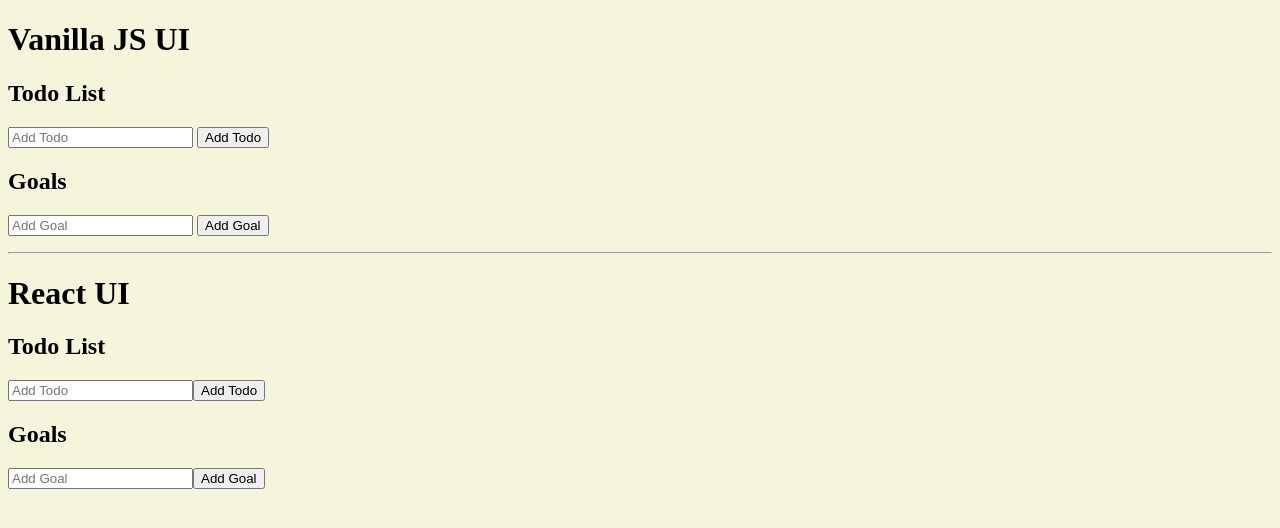
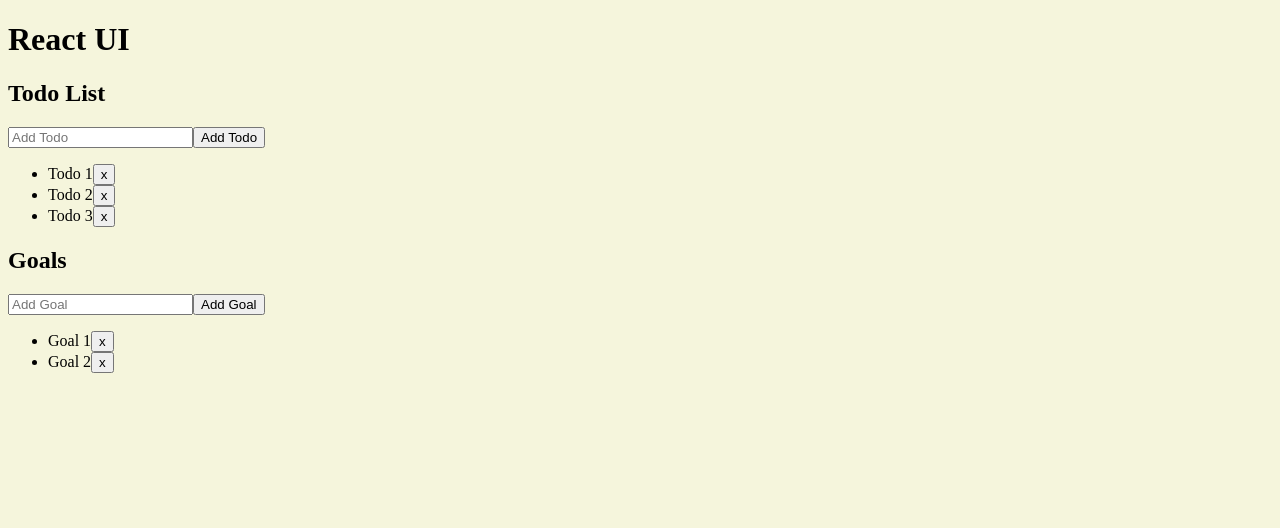
Before and after one commit to vetsnakara/build-own-redux, a React app: page / in a window 1280 px wide. Built offline with nearby package versions, Linux system fonts and the light colour scheme.

Commit message:
feat: fetch initial data

```diff
--- a/src/actions.js
+++ b/src/actions.js
@@ -5,6 +5,8 @@ export const TOGGLE_TODO = "TOGGLE_TODO";
 
 export const ADD_GOAL = "ADD_GOAL";
 export const REMOVE_GOAL = "REMOVE_GOAL";
+
+export const FETCH_DATA = "FETCH_DATA";
 
 // action creators
 export const addTodoAction = (todo) => ({
@@ -31,3 +33,9 @@ export const removeGoalAction = (id) => ({
   type: REMOVE_GOAL,
   id,
 });
+
+export const fetchDataAction = (todos, goals) => ({
+  type: FETCH_DATA,
+  todos,
+  goals,
+});
--- a/src/api.js
+++ b/src/api.js
@@ -1,7 +1,33 @@
 import { uid } from "./utils";
 
-let todos = [];
-let goals = [];
+let todos = [
+  {
+    id: uid(),
+    name: "Todo 1",
+    completed: false,
+  },
+  {
+    id: uid(),
+    name: "Todo 2",
+    completed: false,
+  },
+  {
+    id: uid(),
+    name: "Todo 3",
+    completed: false,
+  },
+];
+
+let goals = [
+  {
+    id: uid(),
+    name: "Goal 1",
+  },
+  {
+    id: uid(),
+    name: "Goal 2",
+  },
+];
 
 const TIMEOUT = 1000;
 
--- a/src/index.html
+++ b/src/index.html
@@ -15,22 +15,6 @@
     </style>
   </head>
   <body>
-    <h1>Vanilla JS UI</h1>
-    <div>
-      <h2>Todo List</h2>
-      <input id="todo" type="text" placeholder="Add Todo" />
-      <button id="todoBtn">Add Todo</button>
-      <ul id="todos"></ul>
-    </div>
-    <div>
-      <h2>Goals</h2>
-      <input id="goal" type="text" placeholder="Add Goal" />
-      <button id="goalBtn">Add Goal</button>
-      <ul id="goals"></ul>
-    </div>
-
-    <hr />
-
     <h1>React UI</h1>
     <div id="root"></div>
   </body>
--- a/src/index.js
+++ b/src/index.js
@@ -1,2 +1,36 @@
-import "./vanilla";
-import "./react";
+import React from "react";
+import ReactDOM, { render } from "react-dom";
+
+import { Todos } from "./components/Todos";
+import { Goals } from "./components/Goals";
+
+import { store } from "./store";
+import { fetchGoals, fetchTodos } from "./api";
+import { fetchDataAction } from "./actions";
+
+class App extends React.Component {
+  componentDidMount() {
+    this.unsubscribe = this.props.store.subscribe(() => this.forceUpdate());
+
+    Promise.all([fetchTodos(), fetchGoals()]).then(([todos, goals]) =>
+      this.props.store.dispatch(fetchDataAction(todos, goals))
+    );
+  }
+
+  componentWillUnmount() {
+    this.unsubscribe();
+  }
+
+  render() {
+    const { todos, goals } = this.props.store.getState();
+
+    return (
+      <>
+        <Todos todos={todos} store={store} />
+        <Goals goals={goals} store={store} />
+      </>
+    );
+  }
+}
+
+ReactDOM.render(<App store={store} />, document.querySelector("#root"));
--- a/src/reducer.js
+++ b/src/reducer.js
@@ -4,6 +4,7 @@ import {
   REMOVE_GOAL,
   REMOVE_TODO,
   TOGGLE_TODO,
+  FETCH_DATA,
 } from "./actions";
 
 const todos = (state = [], action) => {
@@ -16,6 +17,8 @@ const todos = (state = [], action) => {
       return state.map((todo) =>
         todo.id === action.id ? { ...todo, complete: !todo.complete } : todo
       );
+    case FETCH_DATA:
+      return action.todos;
     default:
       return state;
   }
@@ -27,6 +30,8 @@ const goals = (state = [], action) => {
       return [...state, action.goal];
     case REMOVE_GOAL:
       return state.filter((goal) => goal.id !== action.id);
+    case FETCH_DATA:
+      return action.goals;
     default:
       return state;
   }
```
